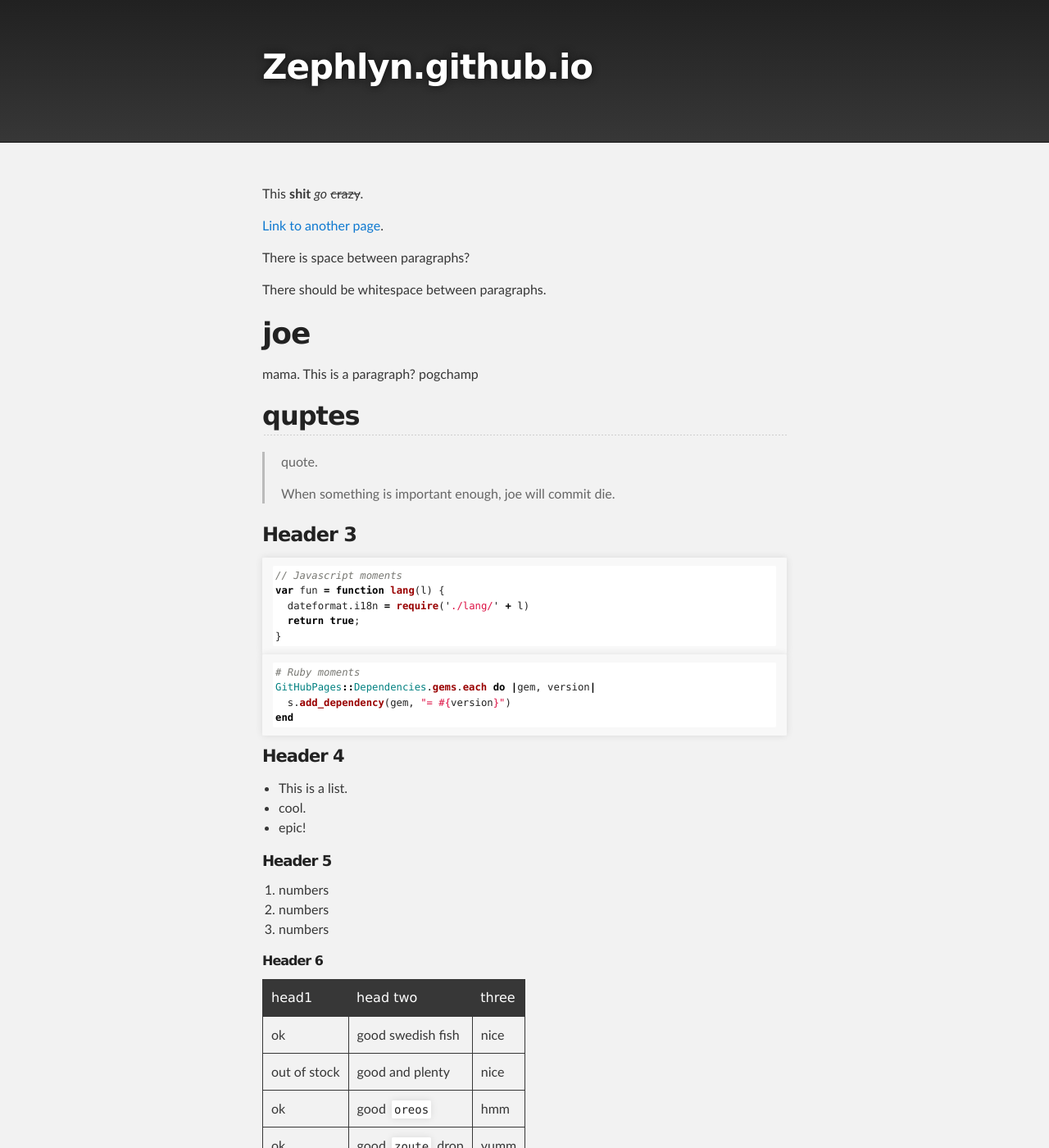
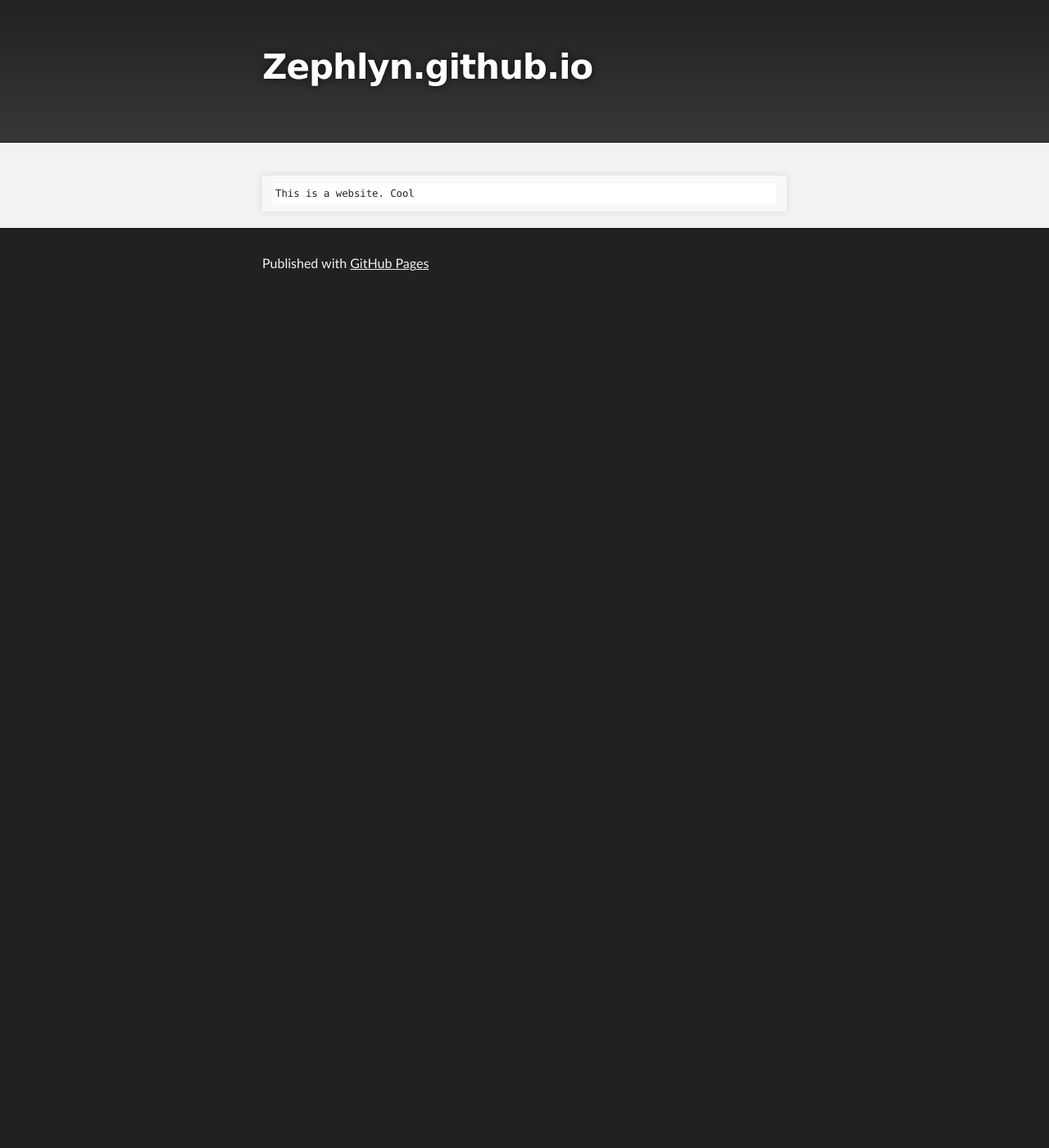
Before and after one commit to Zephlyn/Zephlyn.github.io, a Jekyll site: the page built from index.md, in a window 1280 px wide and 1400 px high. Shown: the whole window at 82% size. Built offline with Jekyll 4.4.1, drawn with Linux system fonts in a browser that asks for light colours; our own code applies the rules of GitHub Pages for plain Markdown files; the repository's description, which GitHub fills in, is left out; some of the changed text lies outside the part shown.

Commit message:
Update index.md

````diff
--- a/index.md
+++ b/index.md
@@ -1,123 +1,3 @@
----
-layout: default
----
-
-This **shit** _go_ ~~crazy~~.
-
-[Link to another page](./another-page.html).
-
-There is space between paragraphs?
-
-There should be whitespace between paragraphs.
-
-# joe
-
-mama. This is a paragraph? pogchamp
-
-## quptes
-
-> quote.
->
-> When something is important enough, joe will commit die.
-
-### Header 3
-
-```js
-// Javascript moments
-var fun = function lang(l) {
-  dateformat.i18n = require('./lang/' + l)
-  return true;
-}
 ```
-
-```ruby
-# Ruby moments
-GitHubPages::Dependencies.gems.each do |gem, version|
-  s.add_dependency(gem, "= #{version}")
-end
+This is a website. Cool
 ```
-
-#### Header 4
-
-*   This is a list.
-*   cool.
-*   epic!
-
-##### Header 5
-
-1.  numbers
-2.  numbers
-3.  numbers
-
-###### Header 6
-
-| head1        | head two          | three |
-|:-------------|:------------------|:------|
-| ok           | good swedish fish | nice  |
-| out of stock | good and plenty   | nice  |
-| ok           | good `oreos`      | hmm   |
-| ok           | good `zoute` drop | yumm  |
-
-### There's a horizontal rule below this.
-
-* * *
-
-### Here is an unordered list:
-
-*   Item foo
-*   Item bar
-*   Item baz
-*   Item zip
-
-### And an ordered list:
-
-1.  Item one
-1.  Item two
-1.  Item three
-1.  Item four
-
-### And a nested list:
-
-- level 1 item
-  - level 2 item
-  - level 2 item
-    - level 3 item
-    - level 3 item
-- level 1 item
-  - level 2 item
-  - level 2 item
-  - level 2 item
-- level 1 item
-  - level 2 item
-  - level 2 item
-- level 1 item
-
-### Small image
-
-![Octocat](https://github.githubassets.com/images/icons/emoji/octocat.png)
-
-### Large image
-
-![Branching](https://guides.github.com/activities/hello-world/branching.png)
-
-
-### Definition lists can be used with HTML syntax.
-
-<dl>
-<dt>Name</dt>
-<dd>Godzilla</dd>
-<dt>Born</dt>
-<dd>1952</dd>
-<dt>Birthplace</dt>
-<dd>Japan</dd>
-<dt>Color</dt>
-<dd>Green</dd>
-</dl>
-
-```
-Long, single-line code blocks should not wrap. They should horizontally scroll if they are too long. This line should be long enough to demonstrate this.
-```
-
-```
-The final element.
-```
````
